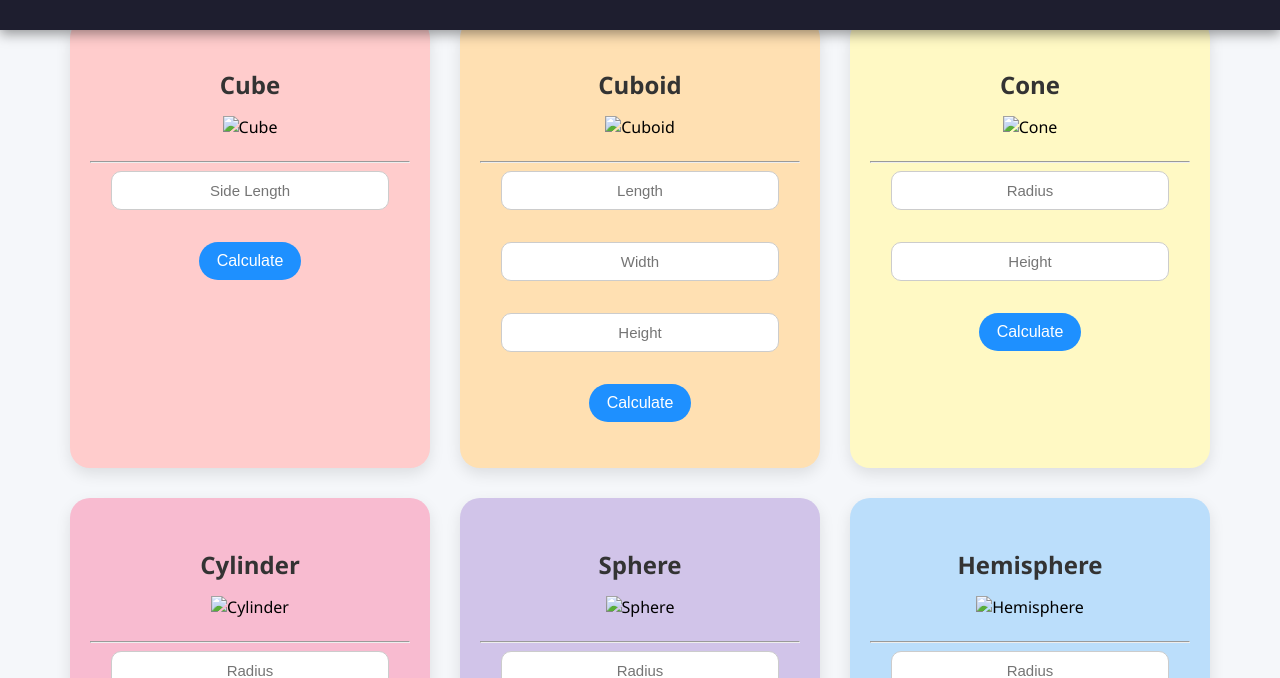
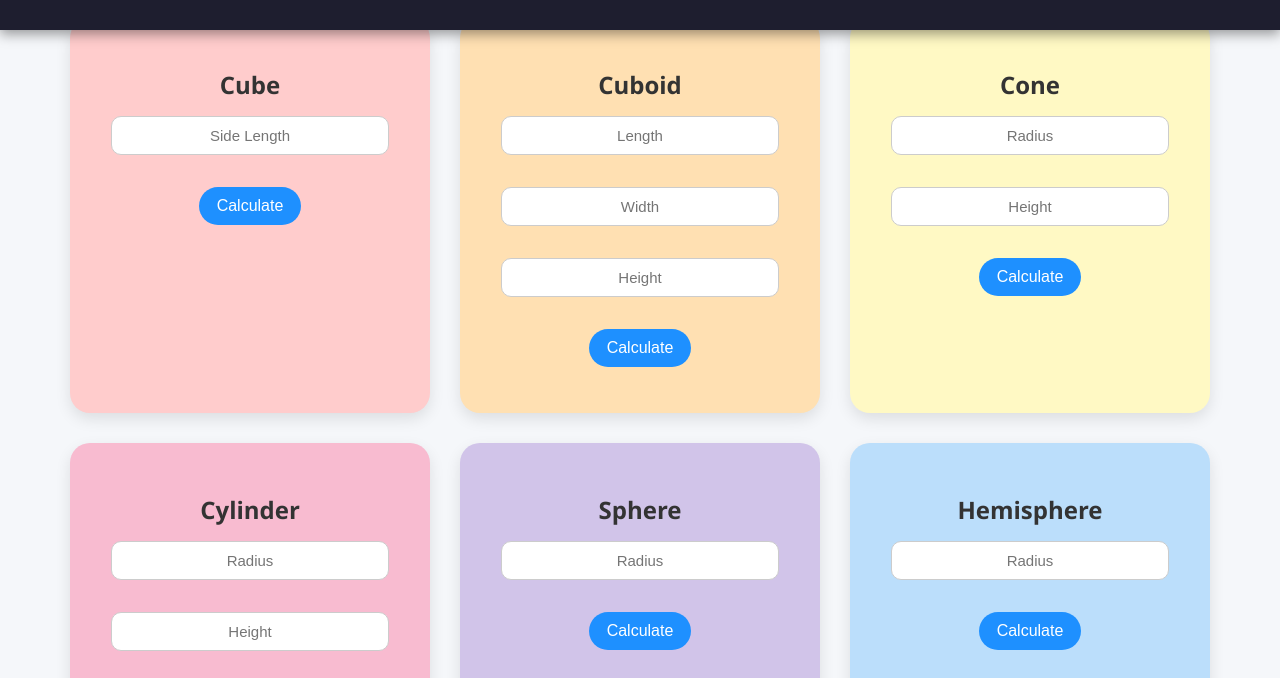
Before and after one commit to MONISH-SUNDARRAJ/shapes_calculations, a plain HTML site: page index.html in a window 1280 px wide. Shown: the part 122-800 px from the top of the page. Drawn offline with Linux system fonts and the light colour scheme.

Commit message:
Update index.html

```diff
--- a/index.html
+++ b/index.html
@@ -27,7 +27,6 @@
     <section class="container">
         <div id="Cube" class="card">
             <h2>Cube</h2>
-            <img src="cube.jpg" alt="Cube"><hr>
             <input type="text" id="cubeSide" placeholder="Side Length"><br><br>
             <button onclick="calculateCube()">Calculate</button>
             <p id="cubeResult"></p>
@@ -35,7 +34,6 @@
 
         <div id="Cuboid" class="card">
             <h2>Cuboid</h2>
-            <img src="cuboid.jpg" alt="Cuboid"><hr>
             <input type="text" id="cuboidLength" placeholder="Length"><br><br>
             <input type="text" id="cuboidWidth" placeholder="Width"><br><br>
             <input type="text" id="cuboidHeight" placeholder="Height"><br><br>
@@ -45,7 +43,6 @@
 
         <div id="Cone" class="card">
             <h2>Cone</h2>
-            <img src="cone.jpg" alt="Cone"><hr>
             <input type="text" id="coneRadius" placeholder="Radius"><br><br>
             <input type="text" id="coneHeight" placeholder="Height"><br><br>
             <button onclick="calculateCone()">Calculate</button>
@@ -54,7 +51,6 @@
 
         <div id="Cylinder" class="card">
             <h2>Cylinder</h2>
-            <img src="cylinder.jpg" alt="Cylinder"><hr>
             <input type="text" id="cylinderRadius" placeholder="Radius"><br><br>
             <input type="text" id="cylinderHeight" placeholder="Height"><br><br>
             <button onclick="calculateCylinder()">Calculate</button>
@@ -63,7 +59,6 @@
 
         <div id="Sphere" class="card">
             <h2>Sphere</h2>
-            <img src="sphere.jpg" alt="Sphere"><hr>
             <input type="text" id="sphereRadius" placeholder="Radius"><br><br>
             <button onclick="calculateSphere()">Calculate</button>
             <p id="sphereResult"></p>
@@ -71,7 +66,6 @@
 
         <div id="HemiSphere" class="card">
             <h2>Hemisphere</h2>
-            <img src="hemisphere.jpg" alt="Hemisphere"><hr>
             <input type="text" id="hemisphereRadius" placeholder="Radius"><br><br>
             <button onclick="calculateHemisphere()">Calculate</button>
             <p id="hemisphereResult"></p>
```
